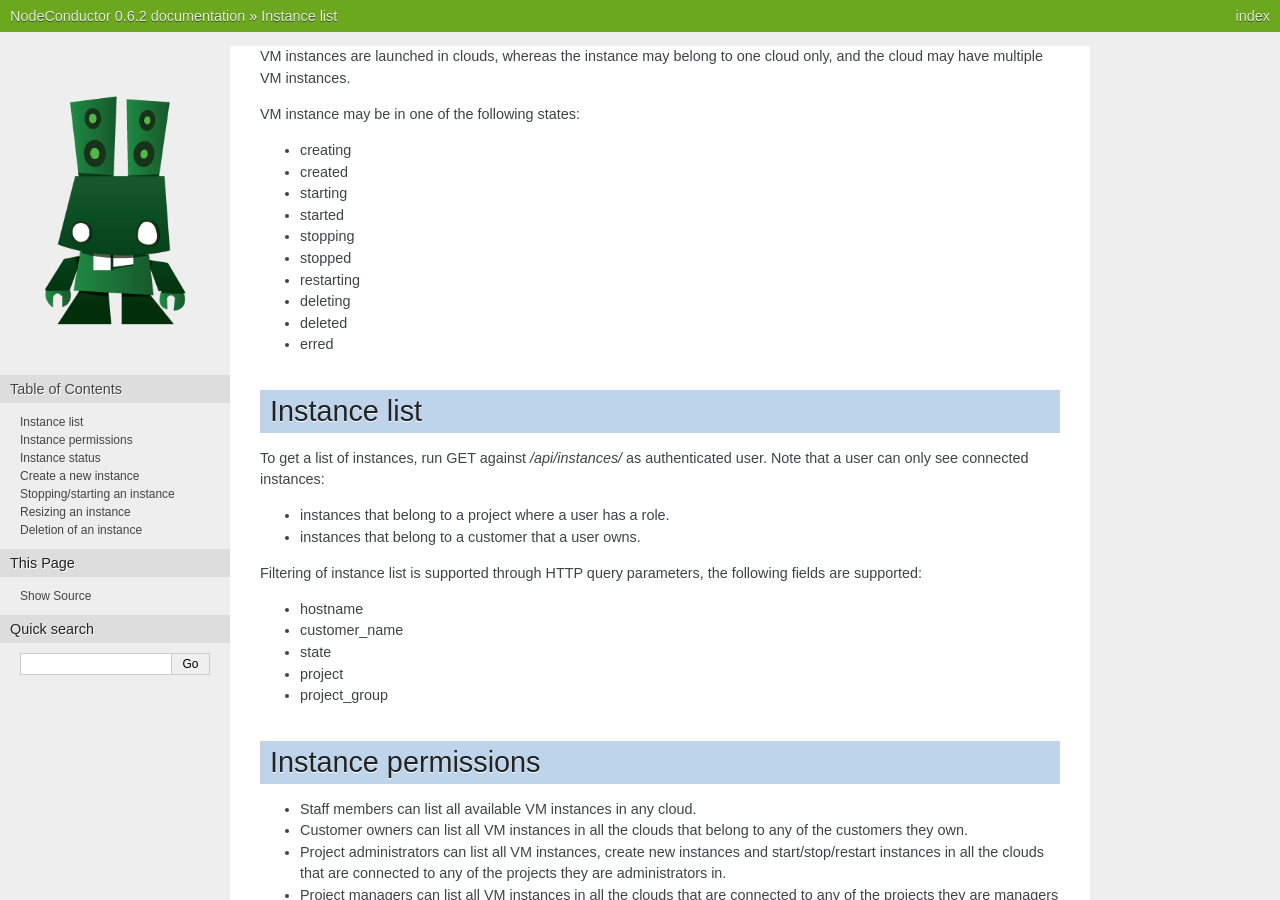
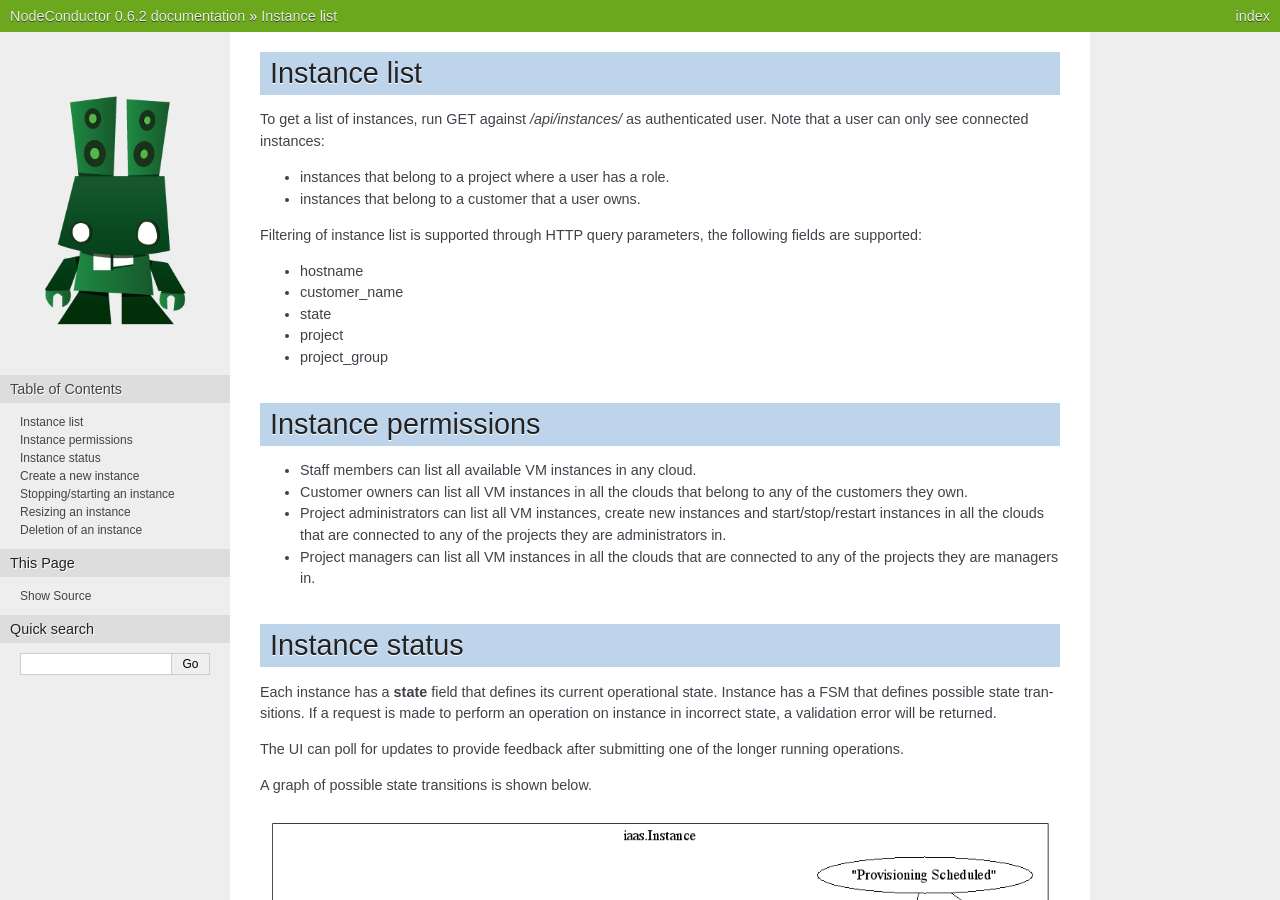
Before and after one commit to opennode/waldur-core, a Sphinx documentation site: the page built from docs/api/instance.rst, in a window 1280 px wide and 900 px high. Built offline with Sphinx 7.4.7, drawn with Linux system fonts in a browser that asks for light colours.

Commit message:
Cleanup instance documentation

```diff
--- a/docs/api/instance.rst
+++ b/docs/api/instance.rst
@@ -1,19 +1,3 @@
-VM instances are launched in clouds, whereas the instance may belong to one cloud only, and the cloud may have
-multiple VM instances.
-
-VM instance may be in one of the following states:
-
-* creating
-* created
-* starting
-* started
-* stopping
-* stopped
-* restarting
-* deleting
-* deleted
-* erred
-
 Instance list
 -------------
 
```
